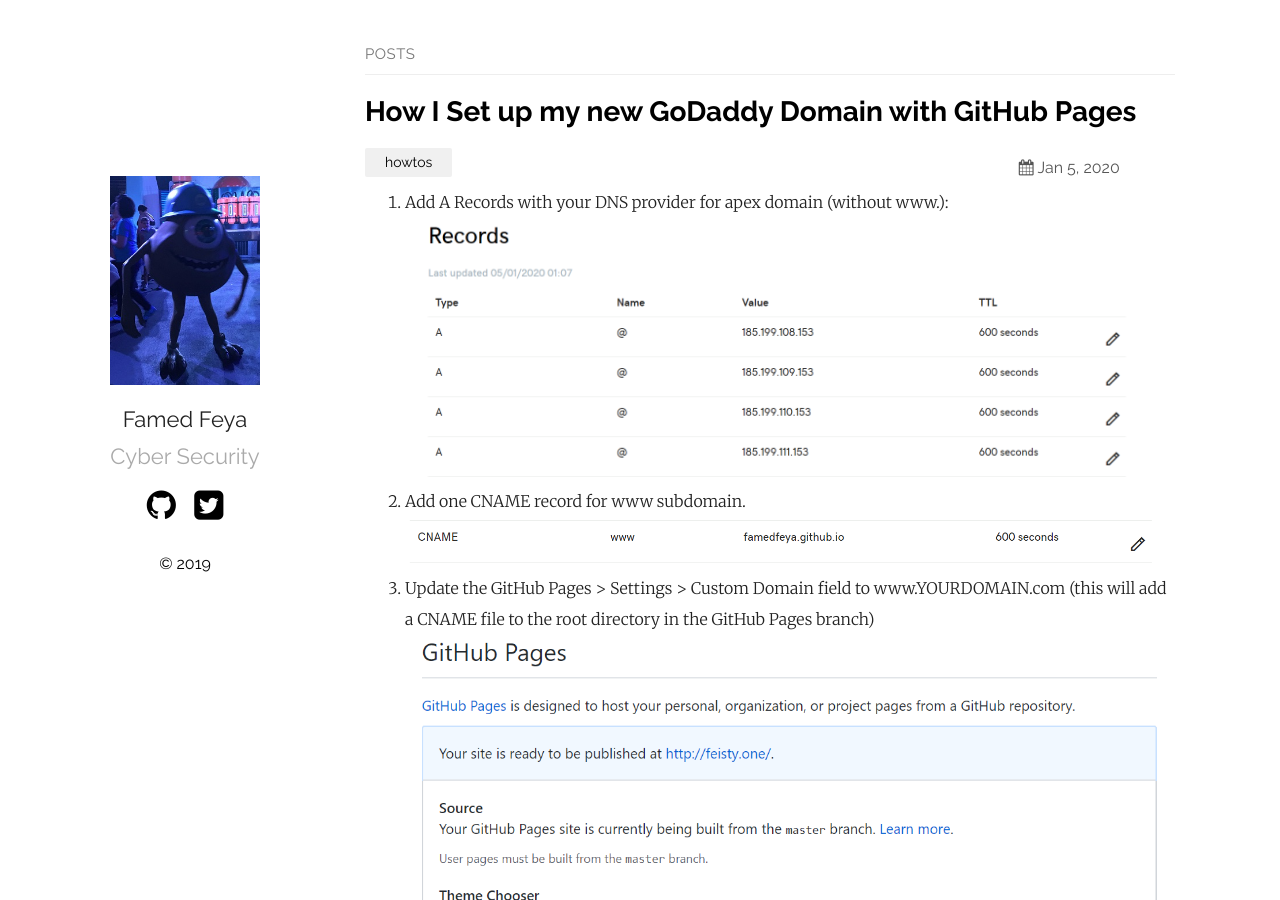
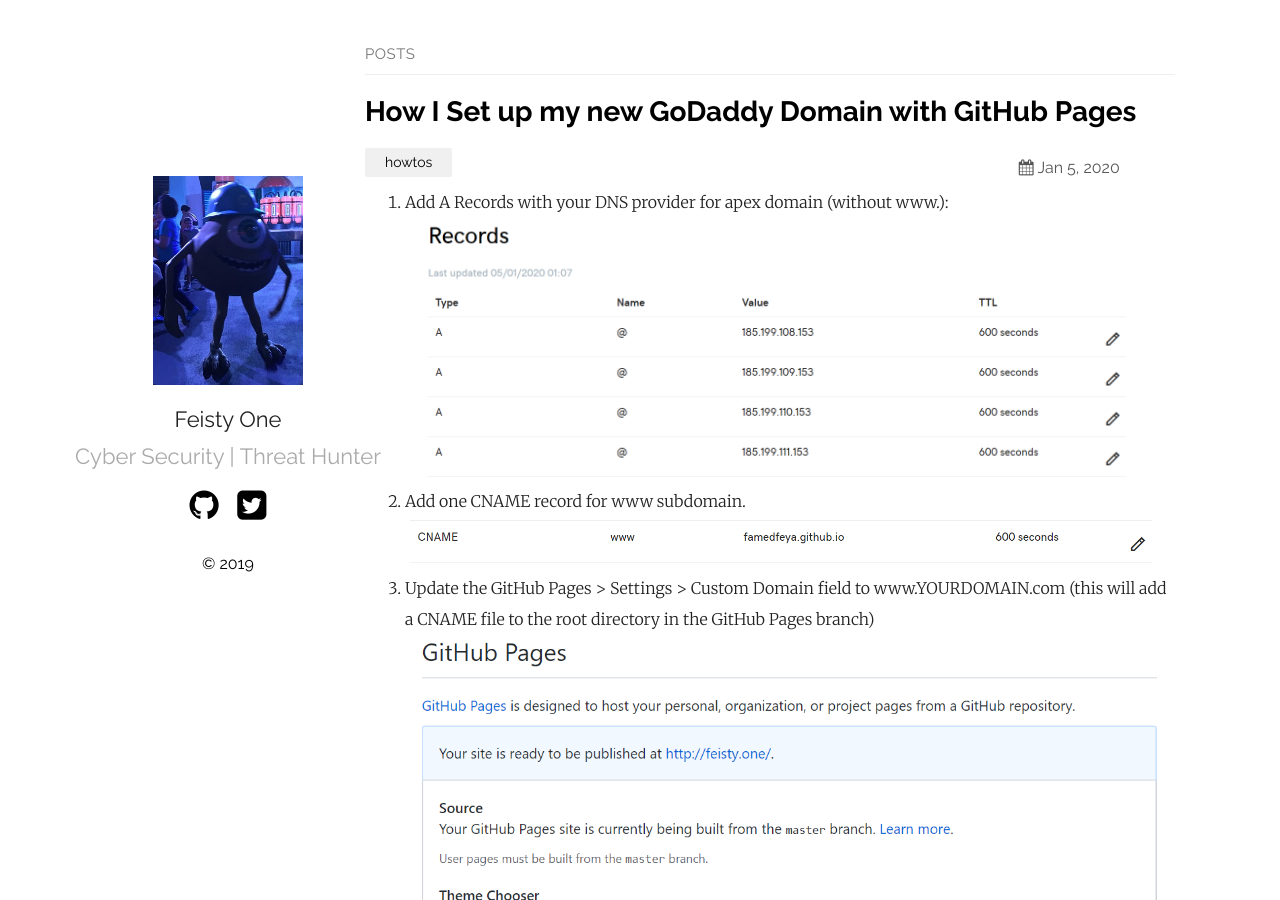
Before and after one commit to famedfeya/famed_blog, a Jekyll site: the page built from index.md, in a window 1280 px wide and 900 px high. Built offline with Jekyll 4.4.1, drawn with Linux system fonts in a browser that asks for light colours.

Commit message:
Update _config.yml

```diff
--- a/_config.yml
+++ b/_config.yml
@@ -10,8 +10,8 @@ show_excerpts: true # set to true to show excerpts on the homepage
 sass:
   sass_dir: _sass
 plainwhite:
-  name: Famed Feya
-  tagline: Cyber Security
+  name: Feisty One
+  tagline: Cyber Security | Threat Hunter
   date_format: "%b %-d, %Y"
   sitemap: true # set to true to generate sitemap.xml content
 
```
